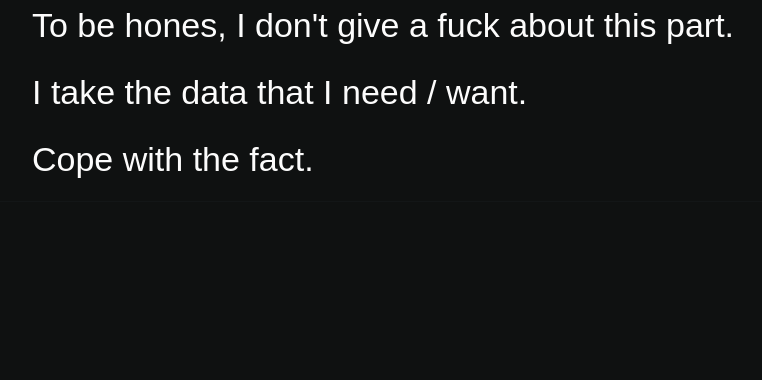
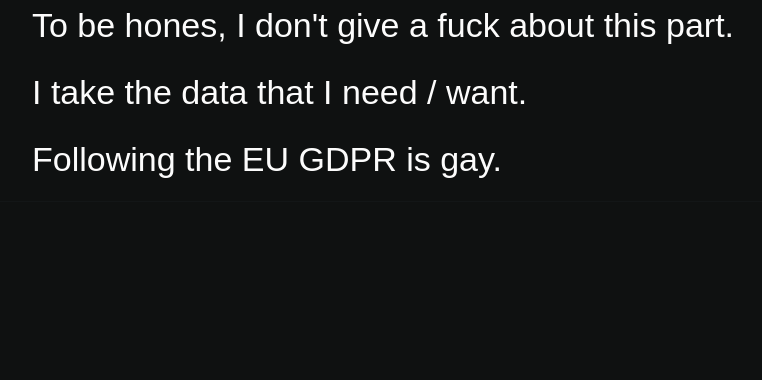
Before and after one commit to vb2007/nginx-host, a PHP site: page /page/privacy-policy.html in a window 1280 px wide. Shown: the part 40-420 px from the top of the page, without its empty margins (50-812 px from the left). Run offline with PHP 8.4, Linux system fonts and the light colour scheme.

Commit message:
upload desig

```diff
--- a/html/asset/css/login.css
+++ b/html/asset/css/login.css
@@ -12,7 +12,7 @@
     margin-bottom: 2px;
     outline: 0;
     font-size: 1.2rem;
-    color: rgb(38, 38, 38);
+    color: rgb(227, 227, 227);
     padding: 12px 0;
     background: transparent;
     transition: border-color 0.2s;
--- a/html/asset/js/login_check.js
+++ b/html/asset/js/login_check.js
@@ -14,7 +14,7 @@ if (isUserLoggedIn()) {
 } else {
     // User is not logged in --> show login form or message
 
-    content.innerHTML = "<p>Log in with an account that has the upload permissions or go fuck yourself nigger.</p>";
+    content.innerHTML = '<p><a href="/login">Log in</a> with an account that has upload permissions or go fuck yourself nigger.</p>';
 
     //content.style.display = "none";
 }
--- a/html/page/privacy-policy.html
+++ b/html/page/privacy-policy.html
@@ -36,7 +36,7 @@
         <div class="container justify-content-center">
             <p>To be hones, I don't give a fuck about this part.</p>
             <p>I take the data that I need / want.</p>
-            <p>Cope with the fact.</p>
+            <p>Following the EU GDPR is gay.</p>
         </div>
         <hr>
     </main>
```
Also changed, not shown: html/asset/css/upload.css (added, +10 -0 lines), html/page/upload.html (+4 -3 lines), html/data/users.db.
